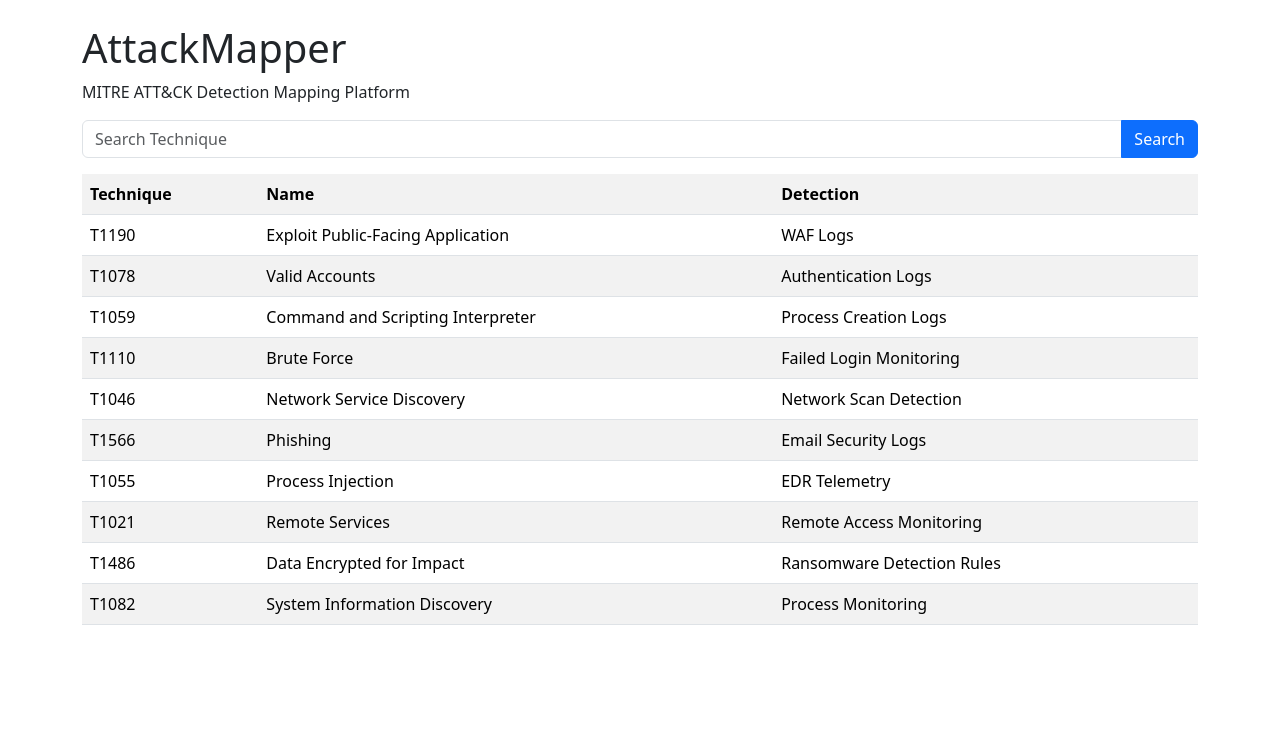
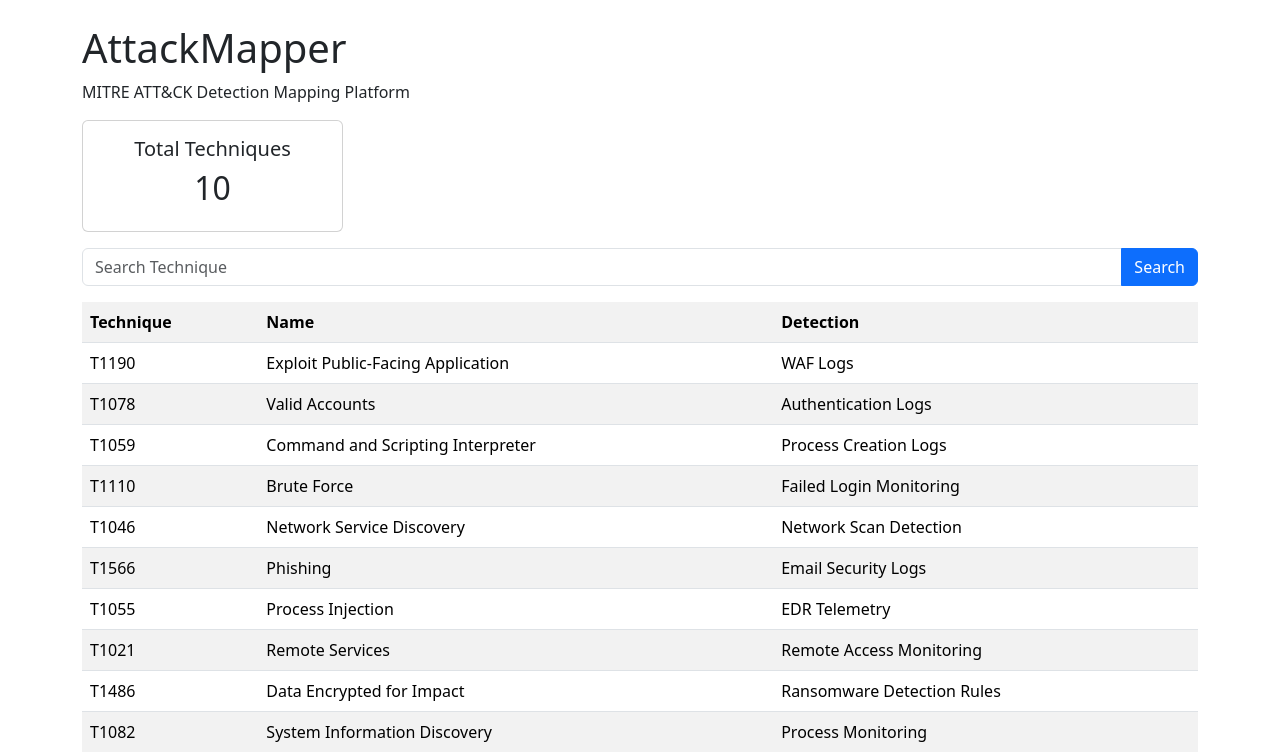
Before and after one commit to vinayb-devsecops/attackmapper, a Flask app: page / in a window 1280 px wide. Shown: the top 752 px of the page. Run offline with Flask 3, Linux system fonts and the light colour scheme.

Commit message:
Add detection coverage dashboard

```diff
--- a/app.py
+++ b/app.py
@@ -18,10 +18,15 @@ def home():
             or search.lower() in t["name"].lower()
         ]
 
+    stats = {
+        "total_techniques": len(techniques)
+    }
+
     return render_template(
         "index.html",
         techniques=techniques,
-        search=search
+        search=search,
+        stats=stats
     )
 
 @app.route("/api/techniques")
--- a/templates/index.html
+++ b/templates/index.html
@@ -11,6 +11,17 @@
 <h1>AttackMapper</h1>
 
 <p>MITRE ATT&CK Detection Mapping Platform</p>
+
+<div class="row mb-3">
+<div class="col-md-3">
+<div class="card">
+<div class="card-body text-center">
+<h5>Total Techniques</h5>
+<h2>{{ stats.total_techniques }}</h2>
+</div>
+</div>
+</div>
+</div>
 
 <form method="GET">
 <div class="input-group mb-3">
```
